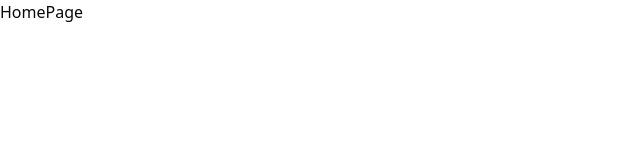
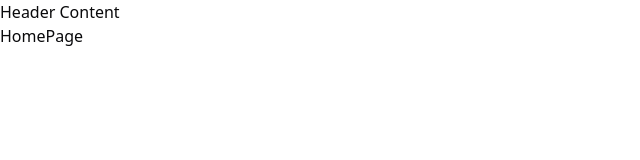
Before and after one commit to CAPSTONE-2-C2SE-02/webapp, a React (Vite) app in the folder client/: page / in a window 1280 px wide. Shown: the top 160 px of the page, without its empty margins (0-640 px from the left). Built offline with nearby package versions, Linux system fonts and the light colour scheme.

Commit message:
feat: implement routing with protected and layout components

```diff
--- /dev/null
+++ b/client/src/layouts/auth-layout.tsx
@@ -0,0 +1,11 @@
+import { Outlet } from "react-router";
+
+const AuthLayout = () => {
+  return (
+    <div>
+      <Outlet />
+    </div>
+  )
+}
+
+export default AuthLayout
--- /dev/null
+++ b/client/src/layouts/main-layout.tsx
@@ -0,0 +1,14 @@
+import { Outlet } from "react-router";
+
+const MainLayout = () => {
+  return (
+    <div>
+      <header>Header Content</header>
+      <main>
+        <Outlet />
+      </main>
+    </div>
+  )
+}
+
+export default MainLayout;
--- /dev/null
+++ b/client/src/routes/protected-route.tsx
@@ -0,0 +1,15 @@
+import { Navigate, Outlet } from "react-router";
+
+interface ProtectedRouteProps {
+  allowedRoles?: string[];
+}
+
+const ProtectedRoute = ({ allowedRoles }: ProtectedRouteProps) => {
+  if (allowedRoles && !allowedRoles.includes("TOUR_GUIDE")) {
+    return <Navigate to="/" />
+  }
+
+  return <Outlet />
+}
+
+export default ProtectedRoute
```
Also changed, not shown: client/src/routes/index.tsx (+25 -7 lines).
